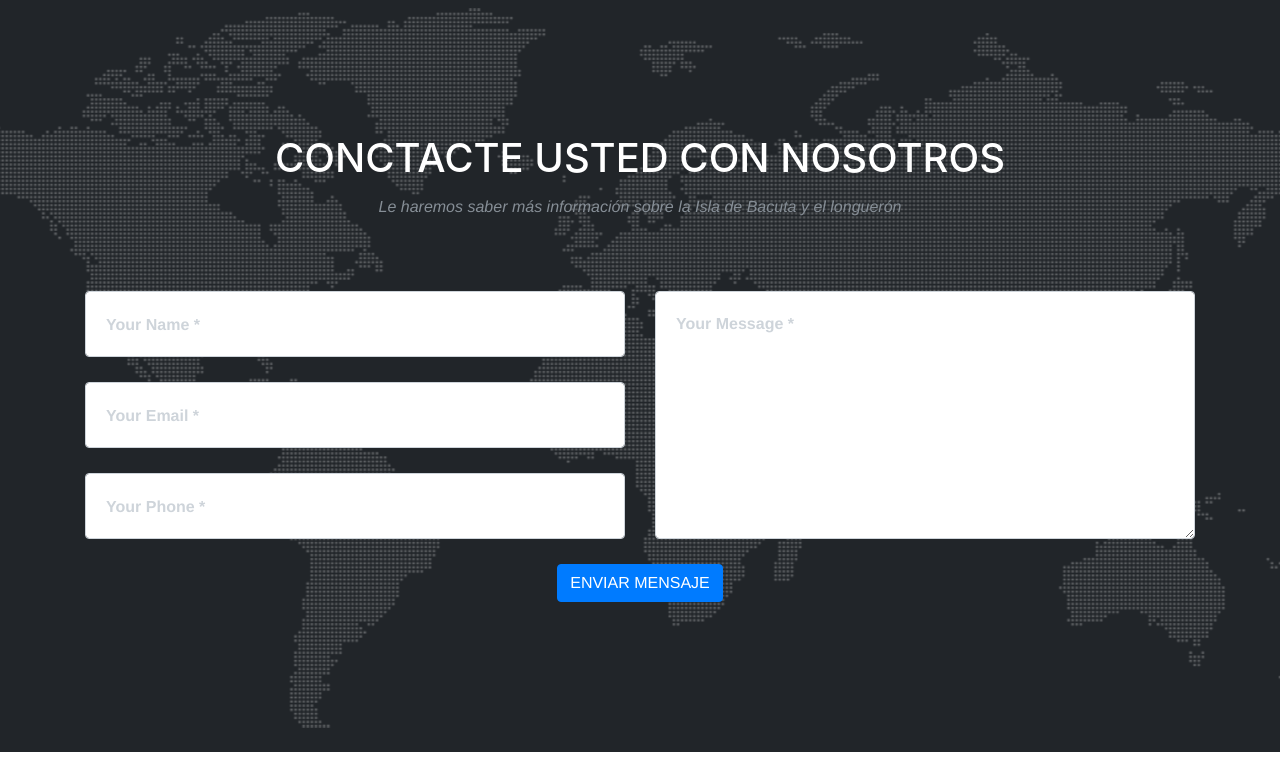
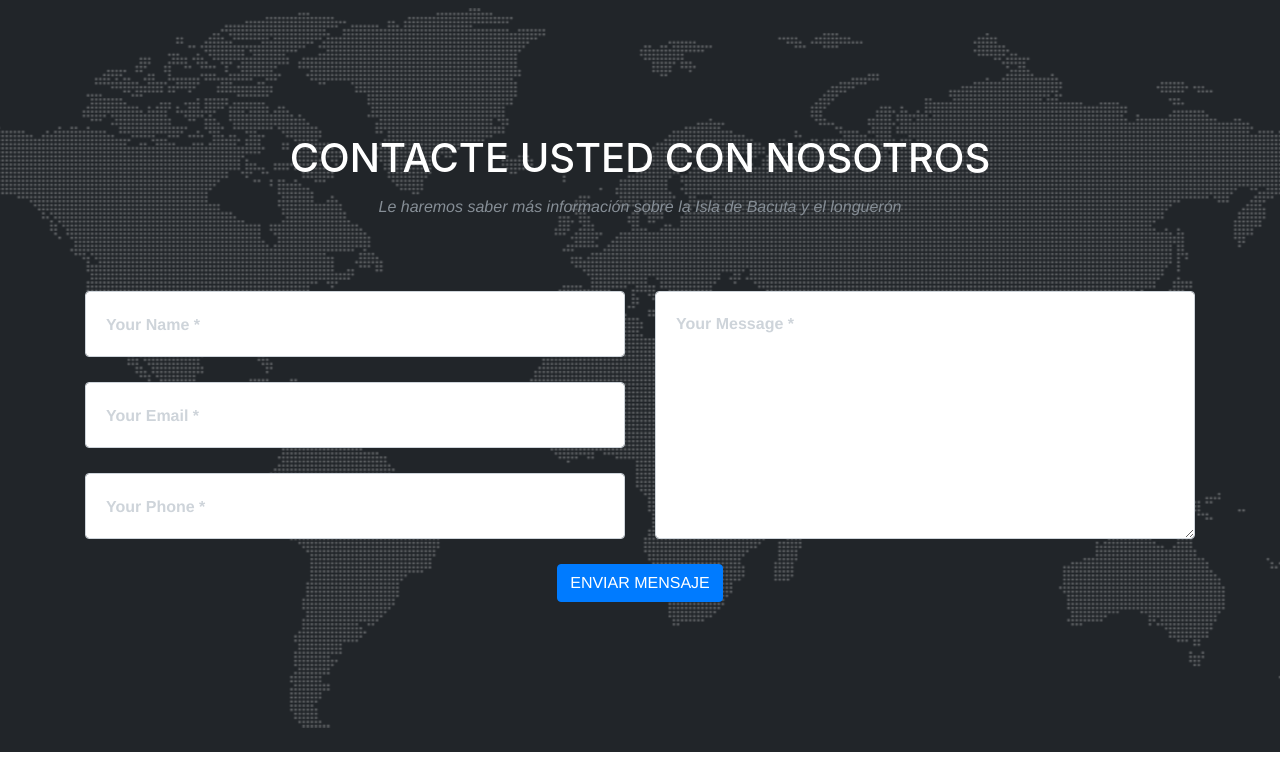
Before and after one commit to longuerondebacuta/BacutaLongueron, a website with bundled scripts: page index.html in a window 1280 px wide. Shown: the part 3100-3865 px from the top of the page. Built offline with nearby package versions, Linux system fonts and the light colour scheme.

Commit message:
Update index.html

```diff
--- a/index.html
+++ b/index.html
@@ -202,7 +202,7 @@
       <div class="container">
         <div class="row">
           <div class="col-lg-12 text-center">
-            <h2 class="section-heading text-uppercase">Conctacte usted con nosotros</h2>
+            <h2 class="section-heading text-uppercase">Contacte usted con nosotros</h2>
             <h3 class="section-subheading text-muted">Le haremos saber más información sobre la Isla de Bacuta y el longuerón</h3>
           </div>
         </div>
```
